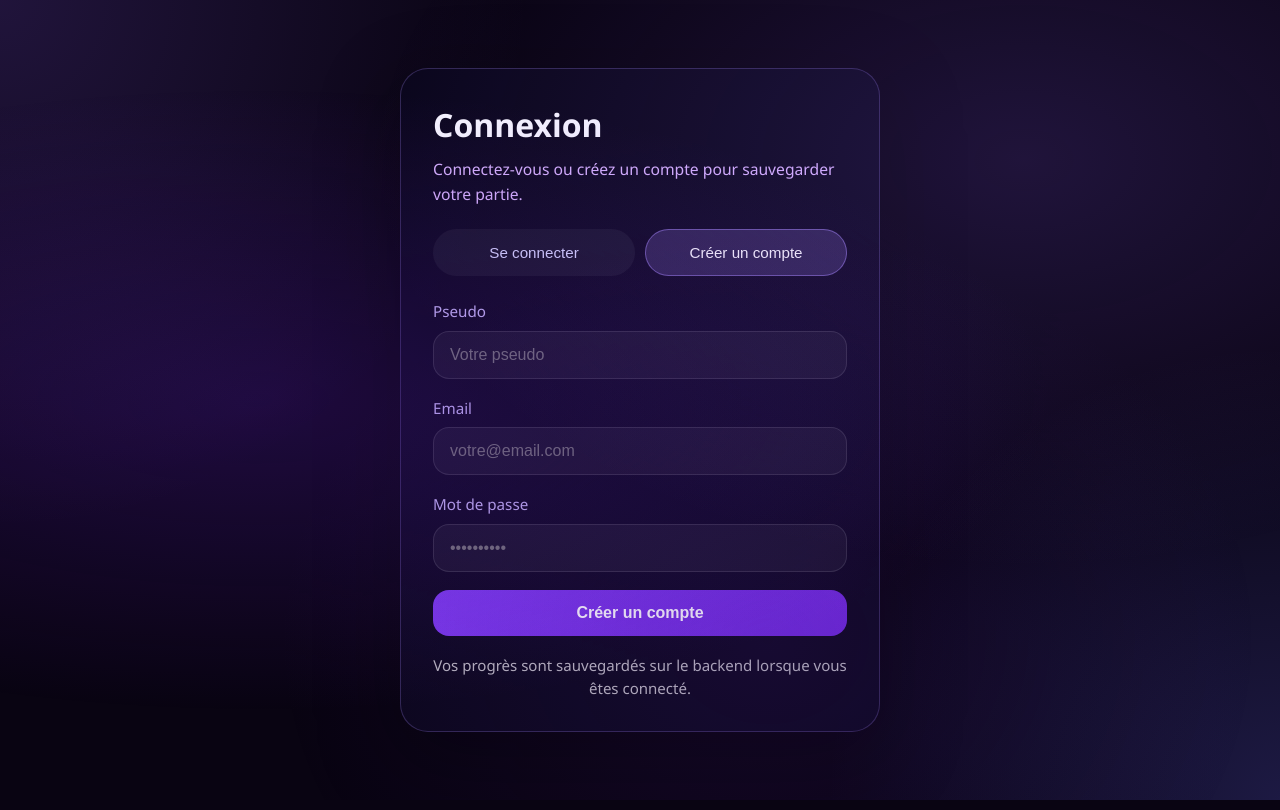
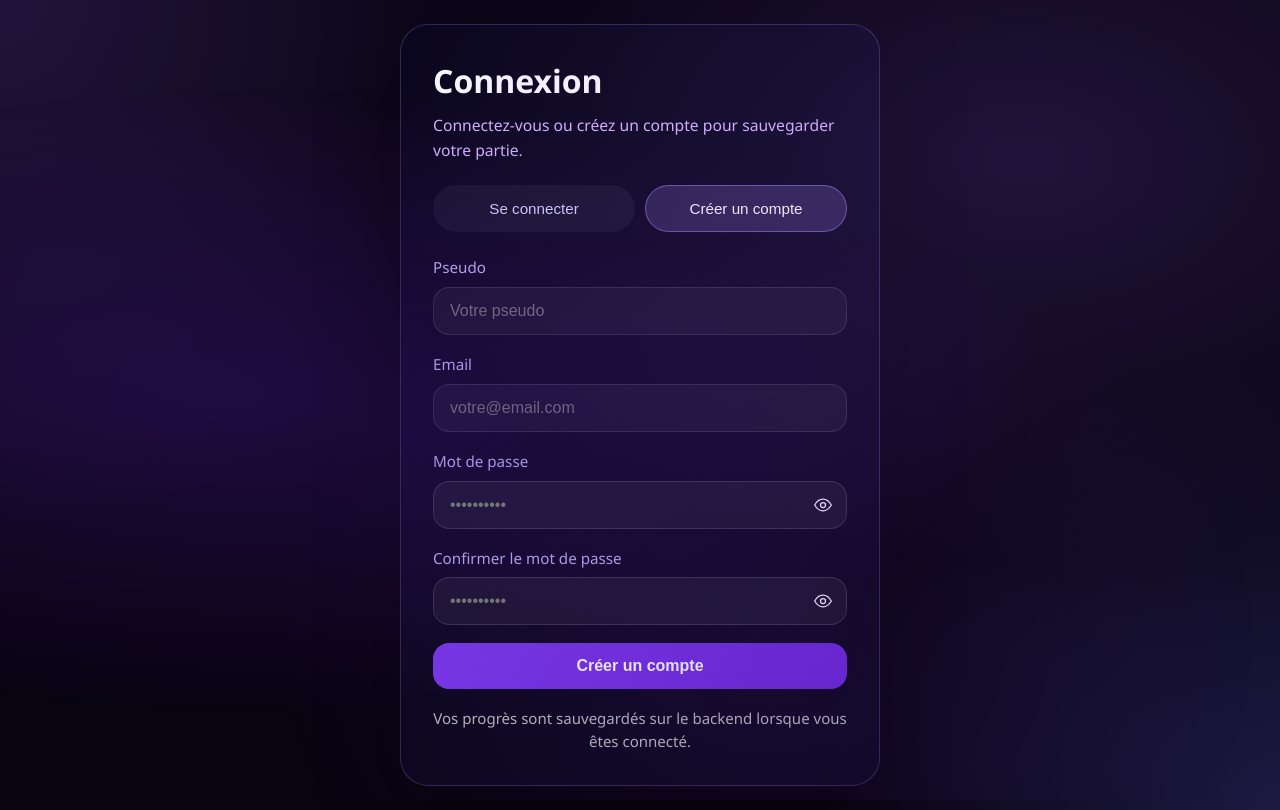
Before and after one commit to mathiscaprin/CSDV-frontend, a React (Vite) app: page / in a window 1280 px wide. Both pictures are taken after a click on the button "Créer un compte". Built offline with nearby package versions, Linux system fonts and the light colour scheme; no server answers.

Commit message:
fix: corrige mots de passes

```diff
--- a/src/components/Auth/LoginPage.css
+++ b/src/components/Auth/LoginPage.css
@@ -80,6 +80,39 @@
   font-size: 1rem;
 }
 
+.password-wrapper {
+  position: relative;
+}
+
+.auth-field input[type="password"], .auth-field input[type="text"] {
+  /* reserve space for the visibility toggle */
+  padding-right: 48px;
+}
+
+.password-toggle {
+  position: absolute;
+  right: 8px;
+  top: 50%;
+  transform: translateY(-50%);
+  background: transparent;
+  border: none;
+  color: #e9d5ff;
+  padding: 6px;
+  border-radius: 8px;
+  cursor: pointer;
+  font-weight: 700;
+  z-index: 3;
+}
+
+.password-toggle svg {
+  display: block;
+}
+
+.password-toggle:focus {
+  outline: none;
+  box-shadow: 0 0 0 4px rgba(167, 139, 250, 0.12);
+}
+
 .auth-field input:focus {
   outline: none;
   border-color: rgba(167, 139, 250, 0.7);
--- a/src/components/Auth/LoginPage.jsx
+++ b/src/components/Auth/LoginPage.jsx
@@ -7,6 +7,9 @@ export default function LoginPage({ onLogin }) {
   const [username, setUsername] = useState('')
   const [email, setEmail] = useState('')
   const [password, setPassword] = useState('')
+  const [confirmPassword, setConfirmPassword] = useState('')
+  const [showPassword, setShowPassword] = useState(false)
+  const [showConfirmPassword, setShowConfirmPassword] = useState(false)
   const [message, setMessage] = useState(null)
   const [loading, setLoading] = useState(false)
 
@@ -17,6 +20,9 @@ export default function LoginPage({ onLogin }) {
 
     try {
       if (mode === 'register') {
+        if (password !== confirmPassword) {
+          throw new Error('Les mots de passe ne correspondent pas.')
+        }
         const signUpResponse = await signUp(username.trim(), email.trim(), password)
         if (!signUpResponse.ok) {
           if (signUpResponse.status === 409) {
@@ -111,9 +117,10 @@ export default function LoginPage({ onLogin }) {
 
           <div className="auth-field">
             <label htmlFor="password">Mot de passe</label>
+            <div className="password-wrapper">
               <input
                 id="password"
-              type="password"
+                type={showPassword ? 'text' : 'password'}
                 value={password}
                 onChange={(event) => setPassword(event.target.value)}
                 placeholder="••••••••••"
@@ -121,7 +128,72 @@ export default function LoginPage({ onLogin }) {
                 required
                 minLength={6}
               />
+              <button
+                type="button"
+                className="password-toggle"
+                onMouseDown={() => setShowPassword(true)}
+                onMouseUp={() => setShowPassword(false)}
+                onMouseLeave={() => setShowPassword(false)}
+                onTouchStart={() => setShowPassword(true)}
+                onTouchEnd={() => setShowPassword(false)}
+                onTouchCancel={() => setShowPassword(false)}
+                aria-label={showPassword ? 'Masquer le mot de passe' : 'Afficher le mot de passe'}
+              >
+                {showPassword ? (
+                  <svg width="20" height="20" viewBox="0 0 24 24" fill="none" xmlns="http://www.w3.org/2000/svg">
+                    <path d="M2 2l20 20" stroke="currentColor" strokeWidth="1.5" strokeLinecap="round" strokeLinejoin="round" />
+                    <path d="M17.94 17.94A10.94 10.94 0 0 1 12 19c-6 0-10-7-10-7a21.48 21.48 0 0 1 5.06-4.94" stroke="currentColor" strokeWidth="1.5" strokeLinecap="round" strokeLinejoin="round" />
+                  </svg>
+                ) : (
+                  <svg width="20" height="20" viewBox="0 0 24 24" fill="none" xmlns="http://www.w3.org/2000/svg">
+                    <path d="M2 12s4-7 10-7 10 7 10 7-4 7-10 7S2 12 2 12z" stroke="currentColor" strokeWidth="1.5" strokeLinecap="round" strokeLinejoin="round" />
+                    <circle cx="12" cy="12" r="3" stroke="currentColor" strokeWidth="1.5" />
+                  </svg>
+                )}
+              </button>
             </div>
+          </div>
+
+          {mode === 'register' && (
+            <div className="auth-field">
+              <label htmlFor="confirmPassword">Confirmer le mot de passe</label>
+              <div className="password-wrapper">
+                <input
+                  id="confirmPassword"
+                  type={showConfirmPassword ? 'text' : 'password'}
+                  value={confirmPassword}
+                  onChange={(event) => setConfirmPassword(event.target.value)}
+                  placeholder="••••••••••"
+                  autoComplete="new-password"
+                  required
+                  minLength={6}
+                />
+                <button
+                  type="button"
+                  className="password-toggle"
+                  onMouseDown={() => setShowConfirmPassword(true)}
+                  onMouseUp={() => setShowConfirmPassword(false)}
+                  onMouseLeave={() => setShowConfirmPassword(false)}
+                  onTouchStart={() => setShowConfirmPassword(true)}
+                  onTouchEnd={() => setShowConfirmPassword(false)}
+                  onTouchCancel={() => setShowConfirmPassword(false)}
+                  aria-label={showConfirmPassword ? 'Masquer le mot de passe' : 'Afficher le mot de passe'}
+                >
+                  {showConfirmPassword ? (
+                    <svg width="20" height="20" viewBox="0 0 24 24" fill="none" xmlns="http://www.w3.org/2000/svg">
+                      <path d="M2 2l20 20" stroke="currentColor" strokeWidth="1.5" strokeLinecap="round" strokeLinejoin="round" />
+                      <path d="M17.94 17.94A10.94 10.94 0 0 1 12 19c-6 0-10-7-10-7a21.48 21.48 0 0 1 5.06-4.94" stroke="currentColor" strokeWidth="1.5" strokeLinecap="round" strokeLinejoin="round" />
+                    </svg>
+                  ) : (
+                    <svg width="20" height="20" viewBox="0 0 24 24" fill="none" xmlns="http://www.w3.org/2000/svg">
+                      <path d="M2 12s4-7 10-7 10 7 10 7-4 7-10 7S2 12 2 12z" stroke="currentColor" strokeWidth="1.5" strokeLinecap="round" strokeLinejoin="round" />
+                      <circle cx="12" cy="12" r="3" stroke="currentColor" strokeWidth="1.5" />
+                    </svg>
+                  )}
+                </button>
+              </div>
+            </div>
+          )}
 
           <div className="auth-actions">
             <button className="auth-cta" type="submit" disabled={loading}>
```
Also changed, not shown: 5 other files (tests, documents, lock files or other folders). Lines whose indentation alone changed are shown as unchanged.
